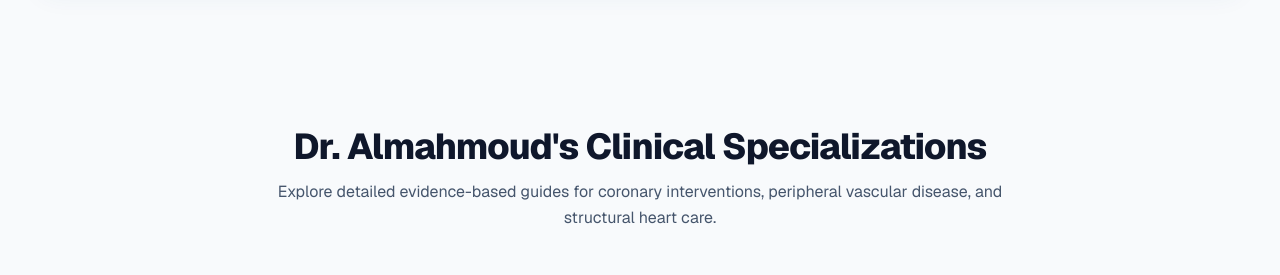
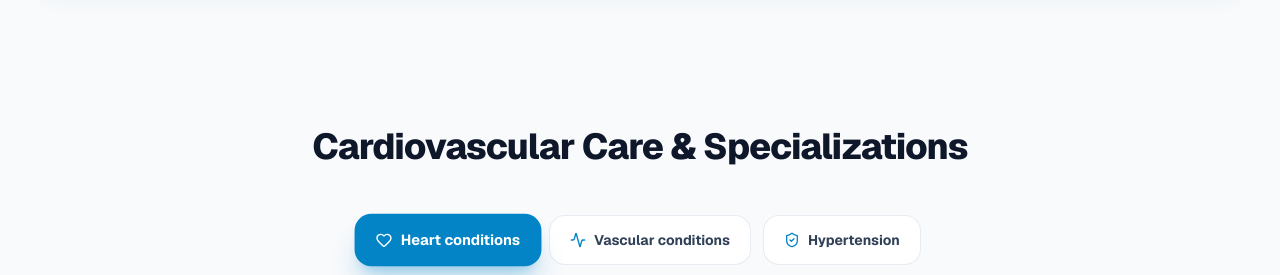
Before and after one commit to DynamicDOMinator/medical, a Next.js app: page / in a window 1280 px wide. Shown: the part 1660-1935 px from the top of the page. Built offline with nearby package versions, Linux system fonts and the light colour scheme.

Commit message:
شؤيش

```diff
--- a/src/components/HomeClient.jsx
+++ b/src/components/HomeClient.jsx
@@ -682,14 +682,9 @@ export default function HomeClient() {
         className="max-w-7xl mx-auto px-4 sm:px-6 lg:px-8 py-16"
       >
         <div className="text-center max-w-3xl mx-auto mb-12">
-
           <h2 className="text-3xl sm:text-4xl font-extrabold text-slate-900 tracking-tight">
-            Dr. Almahmoud's Clinical Specializations
+            Cardiovascular Care & Specializations
           </h2>
-          <p className="text-slate-600 text-sm sm:text-base mt-3 leading-relaxed">
-            Explore detailed evidence-based guides for coronary interventions,
-            peripheral vascular disease, and structural heart care.
-          </p>
         </div>
 
         {/* Specialty Tabs */}
```
